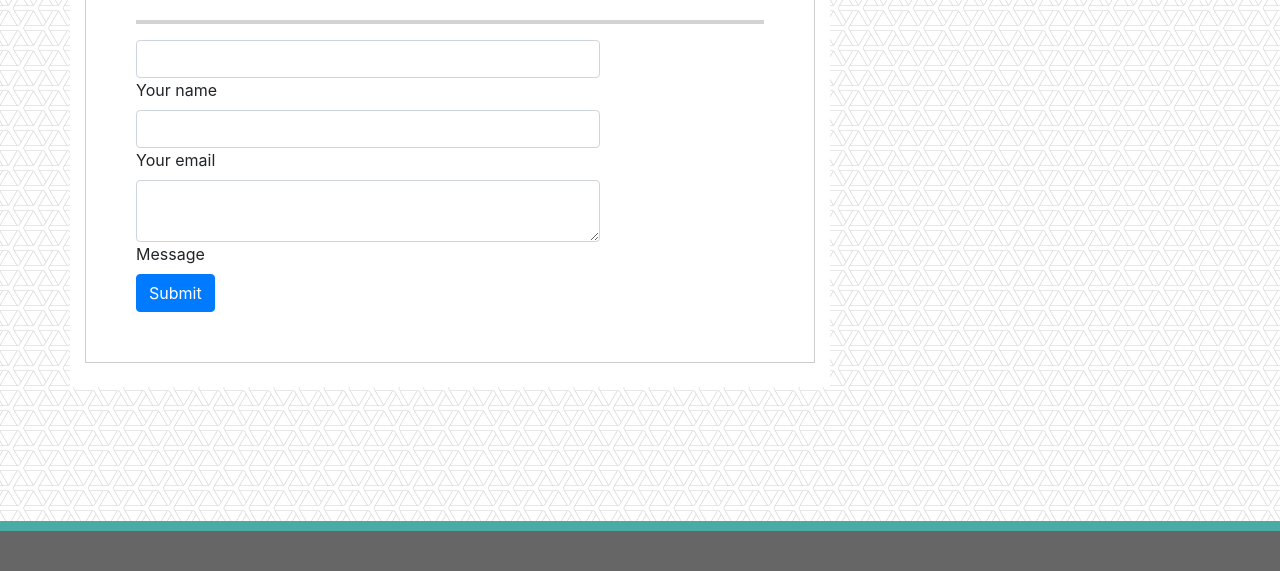
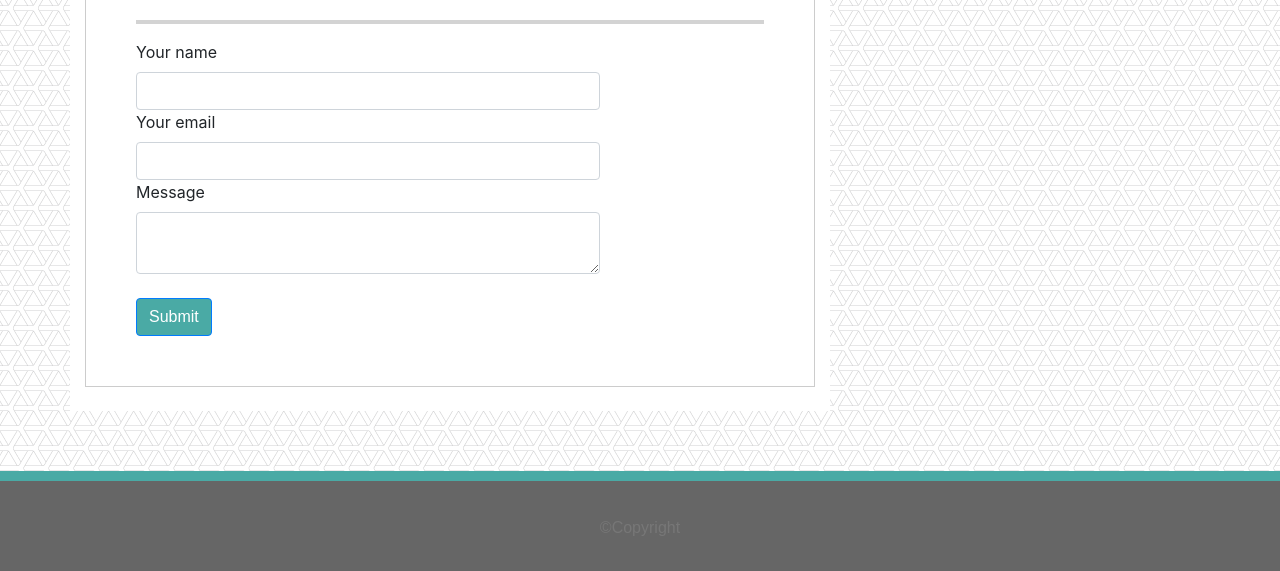
Before and after one commit to elliotmoffitt/Responsive_Portfolio, a plain HTML site: page contact.html in a window 1280 px wide. Shown: the part 229-800 px from the top of the page. Drawn offline with nearby package versions, Linux system fonts and the light colour scheme.

Commit message:
Finished contact form

```diff
--- a/assets/css/style.css
+++ b/assets/css/style.css
@@ -38,7 +38,7 @@ header {
     overflow: hidden;
 }
 
-.footer-index {
+footer {
     background-color: #666666;
     position: fixed;
     bottom: 0;
@@ -47,15 +47,6 @@ header {
     text-align: center;
     padding: 35px;
     color: #777777;
-    border-top: 10px solid #4aaaa5;
-}
-
-.footer-portfolio-contact {
-    background-color: #666666;
-    position: fixed;
-    bottom: 0;
-    width: 100%;
-    height: 50px;
     border-top: 10px solid #4aaaa5;
 }
 
@@ -85,3 +76,12 @@ header {
     font-family: 'Georgia', Times, Times New Roman, serif;
     color: #4aaaa5;
 }
+
+.btn {
+    background-color: #4aaaa5;
+    font-family: 'Arial', 'Helvetica Neue', Helvetica, sans-serif;
+}
+
+p {
+    font-family: 'Arial', 'Helvetica Neue', Helvetica, sans-serif;
+}
--- a/contact.html
+++ b/contact.html
@@ -46,27 +46,31 @@
                                 <div class="row">
                                     <div class="col-md-12">
                                         <div class="md-form mb-0">
+                                            <label for="name" class="">Your name</label>
                                             <input type="text" id="name" name="name" class="form-control">
-                                            <label for="name" class="">Your name</label>
+
                                         </div>
                                     </div>
                                     <div class="col-md-12">
                                         <div class="md-form mb-0">
+                                            <label for="email" class="">Your email</label>
                                             <input type="text" id="email" name="email" class="form-control">
-                                            <label for="email" class="">Your email</label>
+
                                         </div>
                                     </div>
                                 </div>
                                 <div class="row">
                                     <div class="col-md-12">
                                         <div class="md-form">
+                                            <label for="message">Message</label>
                                             <textarea type="text" id="message" name="message" rows="2"
                                                 class="form-control md-textarea"></textarea>
-                                            <label for="message">Message</label>
+
                                         </div>
                                     </div>
                                 </div>
                             </form>
+                            <br>
                             <div class="text-center text-md-left">
                                 <a class="btn btn-primary"
                                     onclick="document.getElementById('contact-form').submit();">Submit</a>
@@ -81,7 +85,8 @@
 </main>
 </div>
 
-<footer class="footer-portfolio-contact">
+<footer>
+    <p>©Copyright</p>
 </footer>
 
 
```
Also changed, not shown: index.html (+2 -1 lines), portfolio.html (+2 -1 lines).
